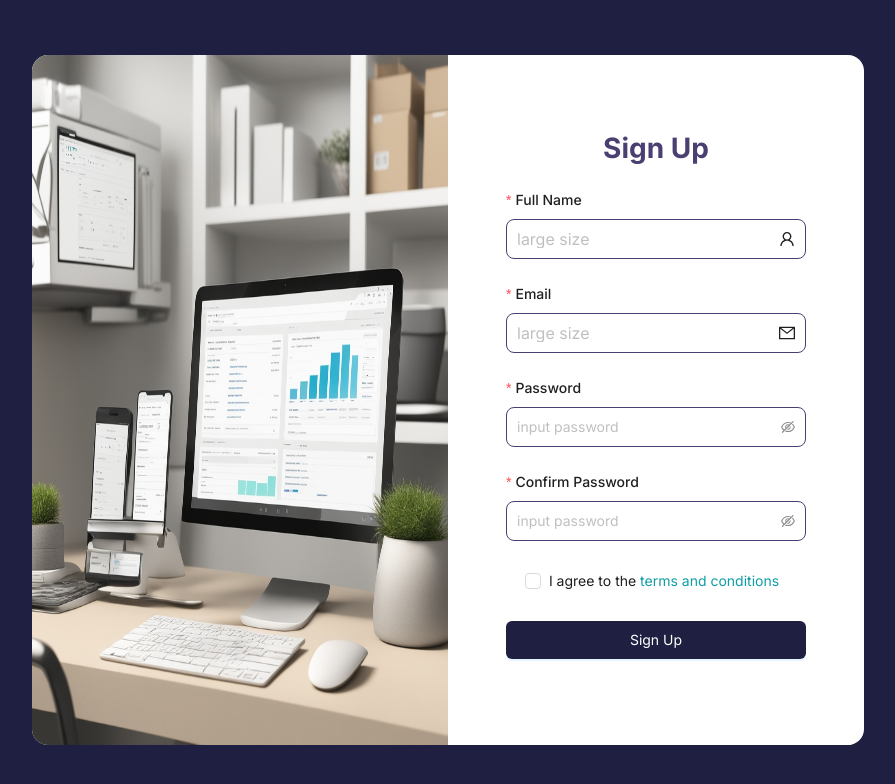
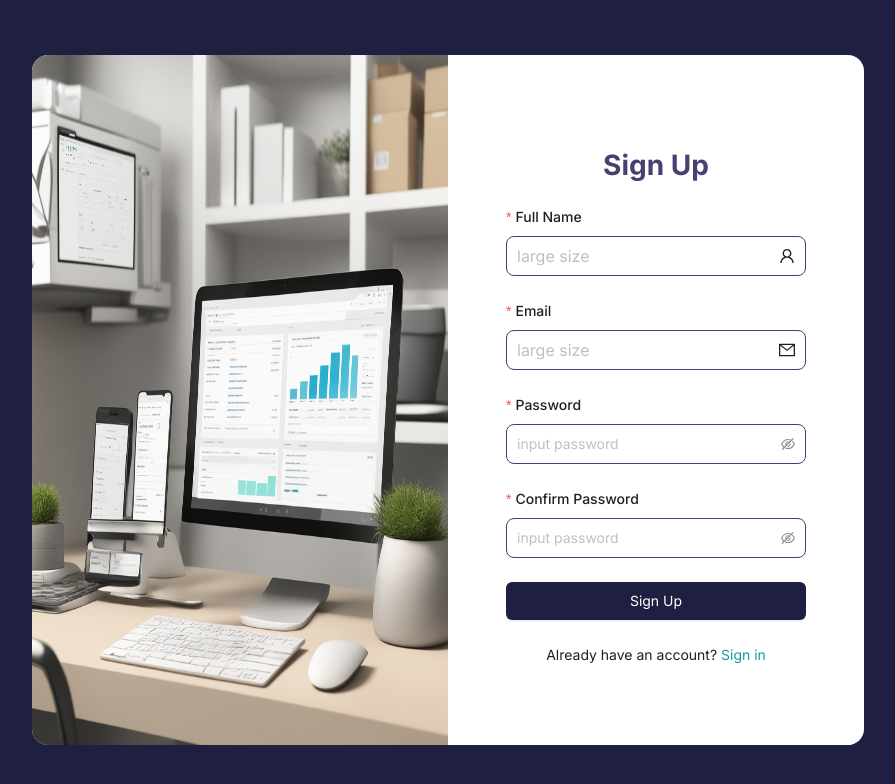
Before and after one commit to Thenushan05/itpm-homestack, a Next.js app: page /signup in a window 1280 px wide. Shown: the top 784 px of the page, without its empty margins (192-1087 px from the left). Built offline with nearby package versions, Linux system fonts and the light colour scheme; what @ant-design/nextjs-registry would draw is missing.

Commit message:
check vercel

```diff
--- a/package.json
+++ b/package.json
@@ -20,6 +20,7 @@
     "pdfjs-dist": "^4.10.38",
     "react": "^19.0.0",
     "react-dom": "^19.0.0",
+    "react-icons": "^5.5.0",
     "react-image-crop": "^11.0.7",
     "react-router-dom": "^7.2.0",
     "react-speech-recognition": "^3.10.0",
--- a/src/app/(auth)/signup/page.tsx
+++ b/src/app/(auth)/signup/page.tsx
@@ -1,6 +1,6 @@
 "use client";
 import React, { useState } from "react";
-import { Form, Input, Button, Checkbox, notification, Spin, Space } from "antd";
+import { Form, Input, Button, notification, Spin, Space } from "antd";
 import "../auth-sass.sass";
 import { Col, Row } from "antd";
 import {
@@ -11,6 +11,7 @@ import {
 } from "@ant-design/icons";
 import { sellit } from "@/assets/images";
 import Image from "next/image";
+import Link from "next/link";
 
 // Define the interface for form values
 interface SignupFormValues {
@@ -153,24 +154,6 @@ const SignupForm = () => {
                     </Space>
                   </Form.Item>
 
-                  <Form.Item
-                    name="agree"
-                    valuePropName="checked"
-                    rules={[
-                      {
-                        required: true,
-                        message: "You must agree to the terms and conditions!",
-                      },
-                    ]}
-                  >
-                    <Checkbox>
-                      I agree to the{" "}
-                      <a href="#" className="register-nav">
-                        terms and conditions
-                      </a>
-                    </Checkbox>
-                  </Form.Item>
-
                   <Form.Item>
                     {loading ? (
                       <Button type="primary" block disabled>
@@ -188,6 +171,12 @@ const SignupForm = () => {
                       </Button>
                     )}
                   </Form.Item>
+                  <p className="register">
+                    Already have an account?{" "}
+                    <Link href="./../signin" className="register-nav">
+                      Sign in
+                    </Link>
+                  </p>
                 </Form>
               </div>
             </div>
--- a/src/app/layout.tsx
+++ b/src/app/layout.tsx
@@ -2,6 +2,7 @@ import type { Metadata } from "next";
 import { Geist, Geist_Mono } from "next/font/google";
 import "./globals.sass";
 import { AntdRegistry } from "@ant-design/nextjs-registry";
+import { Suspense } from "react";
 
 const geistSans = Geist({
   variable: "--font-geist-sans",
@@ -40,7 +41,9 @@ export default function RootLayout({
       <body
         className={`${geistSans.variable} ${geistMono.variable} antialiased`}
       >
-        <AntdRegistry>{children}</AntdRegistry>
+        <AntdRegistry>
+          <Suspense fallback={<div>Loading ...</div>}>{children}</Suspense>
+        </AntdRegistry>
       </body>
     </html>
   );
```
Also changed, not shown: src/app/dashboard/layout.tsx (+3 -8 lines), src/app/page.tsx (+3 -8 lines), src/app/dashboard/profile/page.tsx (renamed from src/app/profile/page.tsx), 1 other file (tests, documents, lock files or other folders).
